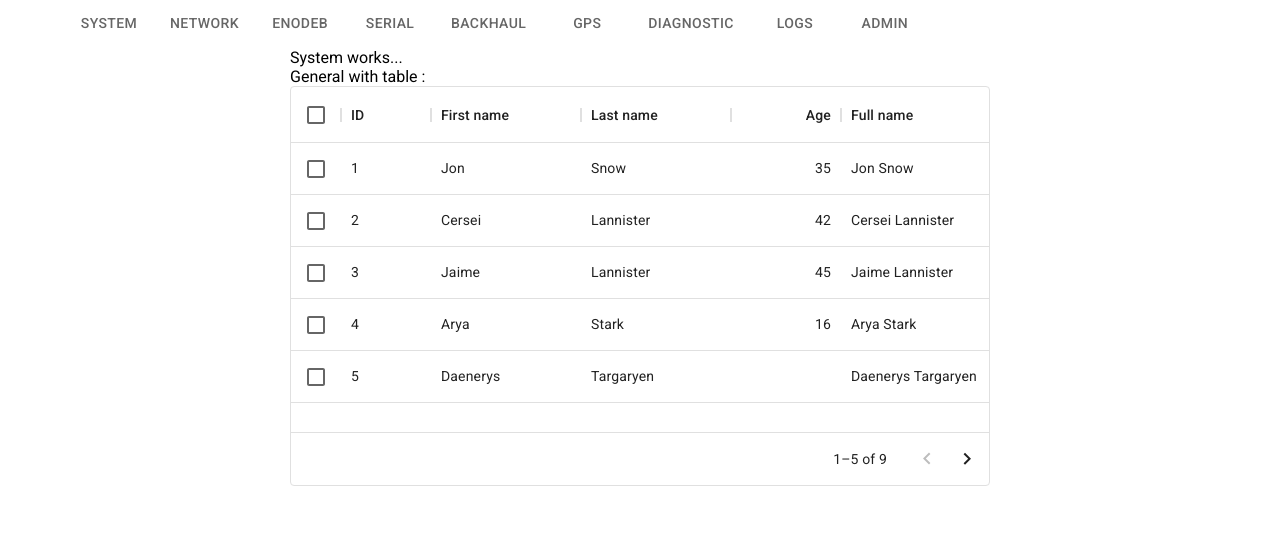
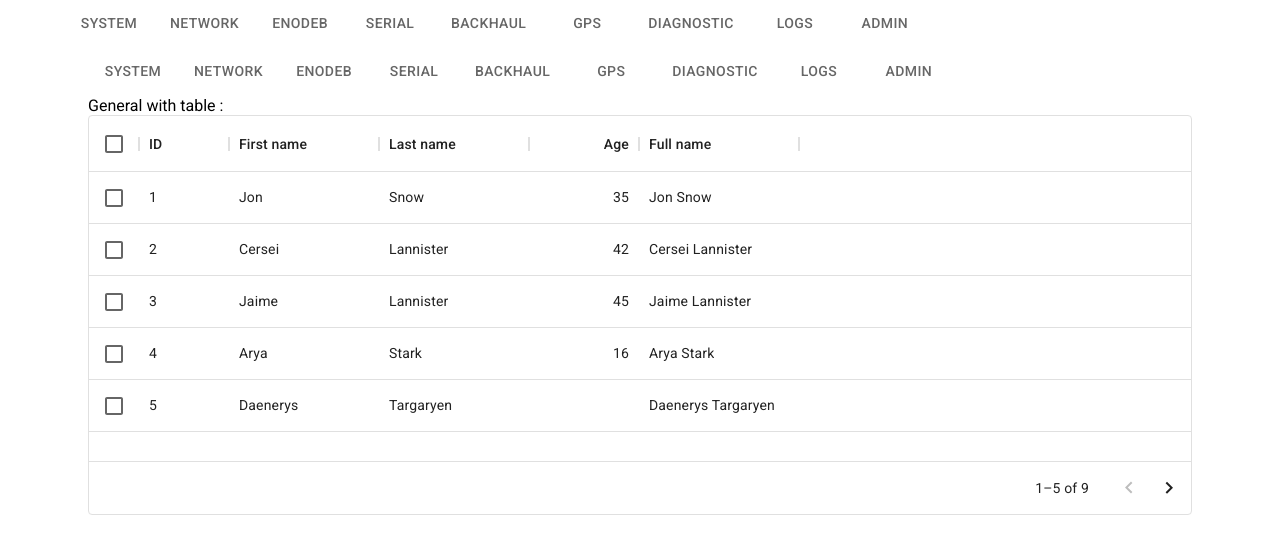
Before and after one commit to yaOstroglyad/ms-ui, a React (Create React App) app: page / in a window 1280 px wide. Both pictures are taken after typing "Sample", "Sample123" into the empty fields and a click on the button "SIGN IN". Shown: the top 554 px of the page. Built offline with nearby package versions, Linux system fonts and the light colour scheme.

Commit message:
- main selection part component abstracted - replaced to shared - interfaces replaced to shared

```diff
--- /dev/null
+++ b/src/app/_shared/constants/selection-part-item.interface.ts
@@ -0,0 +1,4 @@
+export interface SelectionPartItem {
+  label: string;
+  route: string;
+}
--- /dev/null
+++ b/src/app/_shared/constants/selection-part-props.interface.ts
@@ -0,0 +1,5 @@
+import {SelectionPartItem} from './selection-part-item.interface';
+
+export interface SelectionPartPropsInterface {
+    selectionItems: ReadonlyArray<SelectionPartItem>;
+}
--- a/src/app/main/main.component.tsx
+++ b/src/app/main/main.component.tsx
@@ -3,14 +3,14 @@ import React from 'react';
 import {Container} from '@mui/material';
 
 import './main.style.scss';
-import {MainSelectionPart} from './main-selection-part/main-selection-part.component';
 import {MAIN_SELECTION_PART_ITEMS} from './constants/main-selection-part-items';
 import {MainRoutes} from './main-routes';
+import {SelectionPart} from '../_shared/components/selection-part/selection-part.component';
 
 export const Main: React.FC = () => (
   <>
     <Container maxWidth="lg">
-      <MainSelectionPart selectionItems={MAIN_SELECTION_PART_ITEMS}/>
+      <SelectionPart selectionItems={MAIN_SELECTION_PART_ITEMS}/>
       <main className="main">
         <MainRoutes/>
       </main>
--- a/src/app/main/main.style.scss
+++ b/src/app/main/main.style.scss
@@ -1,5 +1,3 @@
 .main {
   height: 100vh;
-  width: min(100%, 700px);
-  margin-inline: auto;
 }
--- a/tsconfig.json
+++ b/src/app/system/constants/system-selection-part-items.ts
@@ -1,27 +1,13 @@
-{
-  "compilerOptions": {
-    "baseUrl": "./src",
-    "target": "es5",
-    "lib": [
-      "dom",
-      "dom.iterable",
-      "esnext"
-    ],
-    "allowJs": true,
-    "skipLibCheck": true,
-    "esModuleInterop": true,
-    "allowSyntheticDefaultImports": true,
-    "strict": true,
-    "forceConsistentCasingInFileNames": true,
-    "noFallthroughCasesInSwitch": true,
-    "module": "esnext",
-    "moduleResolution": "node",
-    "resolveJsonModule": true,
-    "isolatedModules": true,
-    "noEmit": true,
-    "jsx": "react-jsx"
-  },
-  "include": [
-    "src"
-  ]
-}
+import {SelectionPartItem} from '../../_shared/constants/selection-part-item.interface';
+
+export const SYSTEM_SELECTION_PART_ITEMS: ReadonlyArray<SelectionPartItem> = [
+  { label: 'System', route: './system', },
+  { label: 'Network', route: './network', },
+  { label: 'eNodeB', route: './eNodeB', },
+  { label: 'Serial', route: './serial', },
+  { label: 'Backhaul', route: './backhaul', },
+  { label: 'GPS', route: './gps', },
+  { label: 'Diagnostic', route: './diagnostic', },
+  { label: 'Logs', route: './logs', },
+  { label: 'Admin', route: './admin', },
+];
--- a/src/app/system/system.component.tsx
+++ b/src/app/system/system.component.tsx
@@ -1,10 +1,13 @@
 import React from 'react';
 
 import {SystemRoutes} from './system.routes';
+import {Container} from '@mui/material';
+import {SYSTEM_SELECTION_PART_ITEMS} from './constants/system-selection-part-items';
+import {SelectionPart} from '../_shared/components/selection-part/selection-part.component';
 
 export const System: React.FC = () => (
-  <div>
-    System works...
-    <SystemRoutes />
-  </div>
+    <Container maxWidth="lg">
+      <SelectionPart selectionItems={SYSTEM_SELECTION_PART_ITEMS}/>
+      <SystemRoutes />
+    </Container>
 );
```
Also changed, not shown: src/app/_shared/components/selection-part/selection-part.component.tsx (renamed from src/app/main/main-selection-part/main-selection-part.component.tsx, +2 -10 lines).
